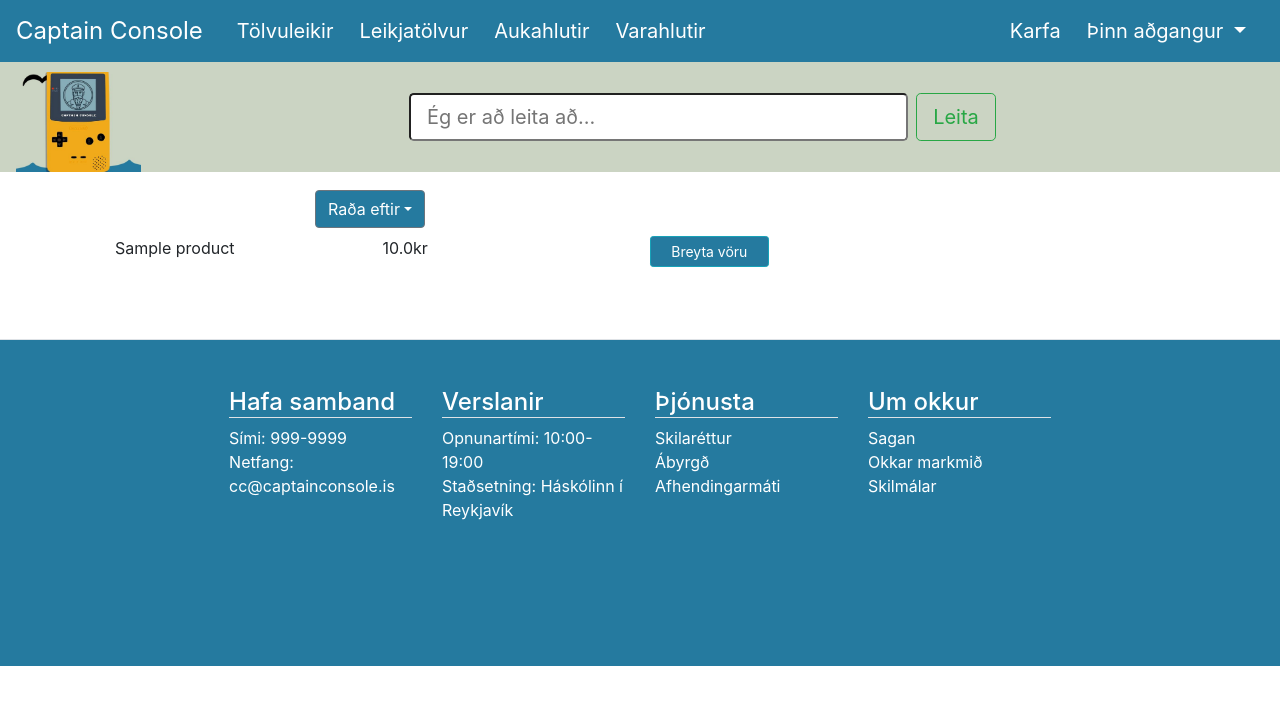
After one commit to jonag15/Captain_Console, a Django app: page /product/choose_product/ in a window 1280 px wide. The commit adds this page. Shown: the top 705 px of the page. Run offline with Django 3.2, Linux system fonts and the light colour scheme; tables that the repository leaves empty hold one stand-in row (values such as "Sample post"); some libraries are stand-ins or nearby versions.

Commit message:
lagað update product, og búin til ný síða til að velja vöru til að uppfæra

```diff
--- a/product/urls.py
+++ b/product/urls.py
@@ -10,5 +10,6 @@ urlpatterns = [
     path('games/', views.get_all_games, name = 'product_games'),
     path('create-product', views.create_new_product, name='create_new_product'),
     path('delete-product/<int:id>', views.delete_product, name='delete_product'),
-    path('update-product', views.update_product, name='update_product'),
+    path('update-product/<int:id>', views.update_product, name='update_product'),
+    path('choose_product/', views.get_products_to_choose_from, name='choose_product_to_update'),
 ]
--- a/product/views.py
+++ b/product/views.py
@@ -73,7 +73,12 @@ def update_product(request, id):
             return redirect('get_product_by_id', id=id)
     else:
         form = ProductUpdateForm(instance=instance)
-    return render(request, 'product/update_product', {
+    return render(request, 'product/update_product.html', {
         'form': form,
         'id': id
     })
+
+#For admin to change product
+def get_products_to_choose_from(request):
+    context = {'products': Product.objects.all()}
+    return render(request, 'product/choose_product_update.html', context)
--- /dev/null
+++ b/templates/product/choose_product_update.html
@@ -0,0 +1,33 @@
+{% extends 'base.html' %}
+
+{% block content %}
+<div class="dropdown sortedBy">
+    <button class="btn btn-secondary dropdown-toggle" type="button" id="dropdownMenuButton" data-toggle="dropdown" aria-haspopup="true" aria-expanded="false">
+        Raða eftir</button>
+  <div class="dropdown-menu" aria-labelledby="dropdownMenuButton">
+    <a class="dropdown-item" href="{% url 'product_index_price' %}">Verð</a>
+    <a class="dropdown-item" href="{% url 'product_index_name' %}">Nafn</a>
+
+  </div>
+</div>
+
+<span class="col-md-9">
+
+    <div class="container justify-content-center align-items-center">
+        {% for product in products %}
+        <div class="row mb-4">
+            <div class="col-4 themed-grid-col">{{ product.name }}</div>
+            <div class="col-4 themed-grid-col">{{ product.price }}kr</div>
+            <div class="col-4 themed-grid-col">
+                <a class="btn btn-sm btn-info" style="width: 50%;display: grid;" href="{% url 'update_product' product.id %}" role="button">Breyta vöru</a>
+            </div>
+        </div>
+        {% endfor %}
+    </div>
+
+
+
+
+</span>
+
+{% endblock %}
--- a/templates/product/update_product.html
+++ b/templates/product/update_product.html
@@ -1,7 +1,7 @@
 {% extends 'base.html' %}
 
 {% block content %}
-    <form class="form form-horizontal" action="{% url 'update_product' %}" method="post">
+    <form class="form form-horizontal" action="{% url 'update_product' id%}"  method="post">
     {{ form }}
         {%csrf_token%}
 
--- a/templates/user/admin_view.html
+++ b/templates/user/admin_view.html
@@ -1,11 +1,12 @@
 {% extends 'base.html' %}
 {% block content %}
+
     <div class="admin-options">
     <h3>Veldu aðgerð:</h3>
     <div class="options" >
 
         <a class="btn btn-lg btn-outline-secondary btn-info" id="button-option" style="width: 20%;display: grid;" href="{% url 'create_new_product' %}" role="button">Bæta við vöru</a>
-        <a class="btn btn-lg btn-outline-secondary btn-info" id="button-option" style="width: 20%;display: grid;" href="{% url 'update_product' product.id %}" role="button">Breyta vöru</a>
+        <a class="btn btn-lg btn-outline-secondary btn-info" id="button-option" style="width: 20%;display: grid;" href="{% url 'choose_product_to_update'%}" role="button">Breyta vöru</a>
         <a class="btn btn-lg btn-outline-secondary btn-info" id="button-option" style="width: 20%;display: grid;" href="#" role="button">Fjarlægja vöru</a>
         <a class="btn btn-lg btn-outline-secondary btn-info" id="button-option" style="width: 20%;display: grid;" href="#" role="button">Bæta við flokk</a>
         <a class="btn btn-lg btn-outline-secondary btn-info" id="button-option" style="width: 20%;display: grid;" href="#" role="button">Yfirlit pantana</a>
```
Also changed, not shown: user/migrations/0001_initial.py.
